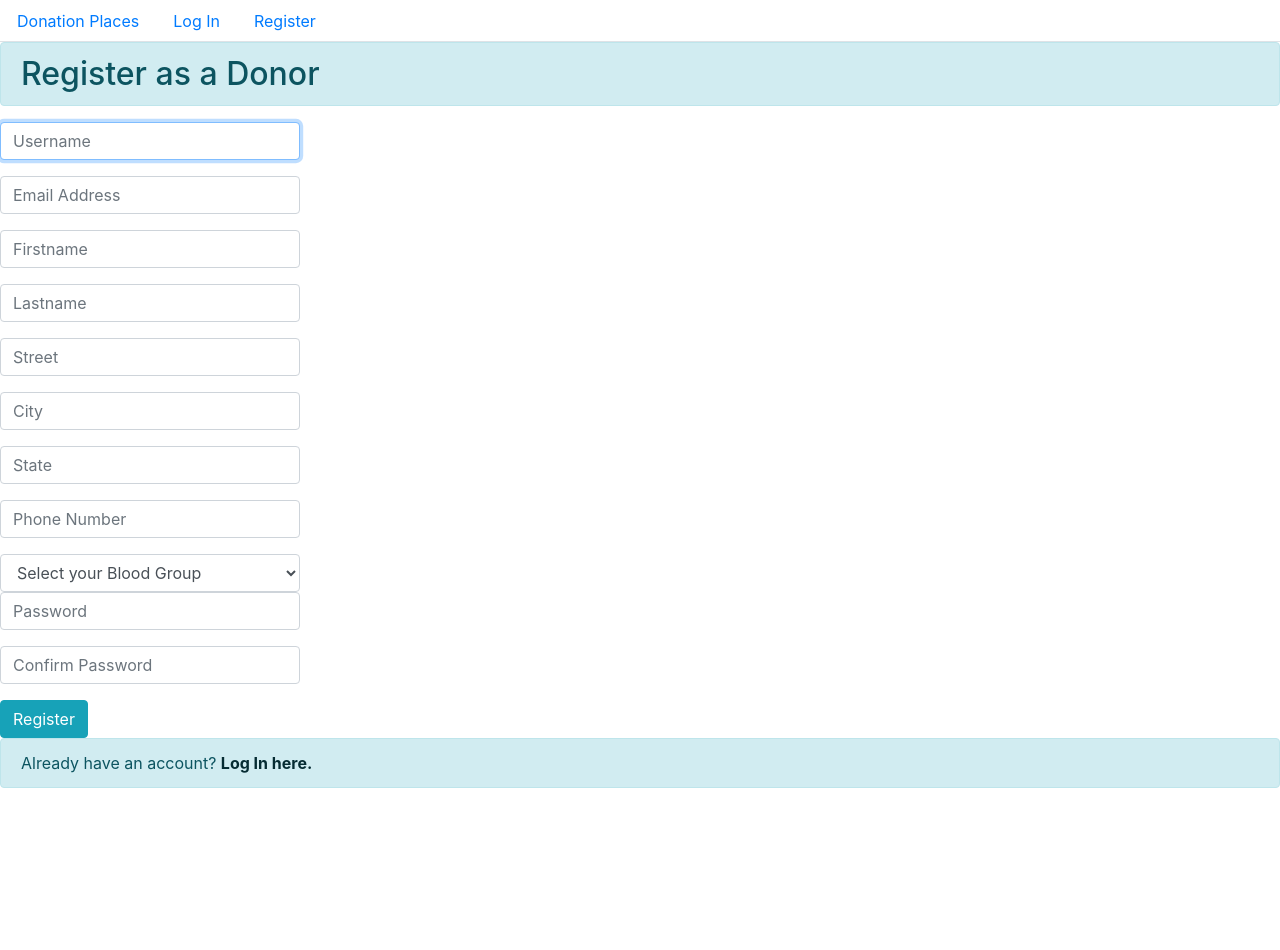
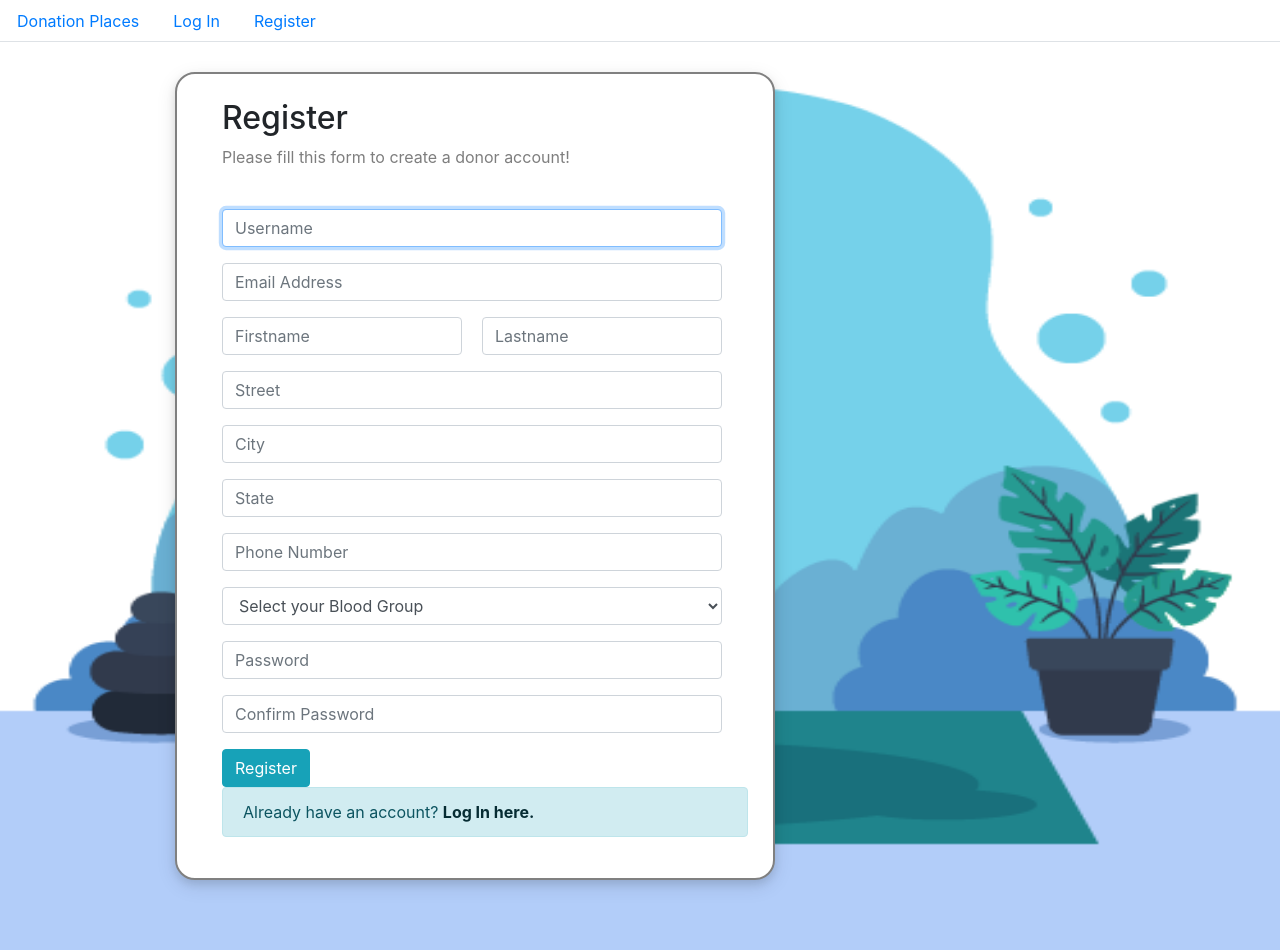
Before and after one commit to dhyan-16k/PL-Project, a Django app: page /register/donor in a window 1280 px wide. Before the commit the page ends 788 px from the top, so only its background shows below. Run offline with Django 3.2, Linux system fonts and the light colour scheme; some libraries are stand-ins or nearby versions.

Commit message:
styled registration pages

```diff
--- /dev/null
+++ b/donate/static/donate/registration_style.css
@@ -0,0 +1,58 @@
+body {
+    /*background-image: url(https://image.freepik.com/free-vector/young-people-standing-talking-each-other-speech-bubble-smartphone-girl-flat-vector-illustration-communication-discussion_74855-8741.jpg);
+    */
+    background-image: url("././images/bg.png");
+    background-size: 100% 100% ;
+}
+
+#Registrationcontainer {
+    margin-left: 100px;
+    margin-right: 0;
+    padding: 0;
+    display: flex;
+    flex-flow: row wrap;
+    /* justify-content: center; */
+
+}
+
+.Registration_tile {
+    box-shadow: 0 4px 8px 0 rgba(0, 0, 0, 0.1), 0 6px 20px 0 rgba(0, 0, 0, 0.1);
+    border : 2px solid grey;
+    border-radius: 20px;
+    padding: 25px;
+    padding-left: 45px;
+    margin: 70px;
+    margin-left: 75px;
+    margin-top: 30px;
+    width: 600px;
+    background-color: white;
+    align-items: center;
+
+}
+
+.registerForm > .form-group > .form-control {
+    width: 500px;
+}
+
+.name > .form-group > .form-control {
+    width: 240px;
+}
+
+#firstname{
+    margin-right: 20px ;
+}
+
+.name {
+    display: flex;
+    flex-flow: row wrap;
+}
+
+#Registerimage {
+    width: 45%;
+    height: 45%;
+
+}
+
+#hospitaltile {
+    padding-left: 25px;
+}
--- a/donate/templates/donate/layout.html
+++ b/donate/templates/donate/layout.html
@@ -6,7 +6,8 @@
         <title>{% block title %}{% endblock %}</title>
         <link rel="icon" href="https://previews.123rf.com/images/pixdesign123/pixdesign1231408/pixdesign123140800173/31092174-cartoon-character-of-blood-drop-with-best-sign.jpg" type="image/x-icon">
         <link rel="stylesheet" href="https://stackpath.bootstrapcdn.com/bootstrap/4.4.1/css/bootstrap.min.css" integrity="sha384-Vkoo8x4CGsO3+Hhxv8T/Q5PaXtkKtu6ug5TOeNV6gBiFeWPGFN9MuhOf23Q9Ifjh" crossorigin="anonymous">
-        <link href="{% static 'donate/styles.css' %}" rel="stylesheet">
+   <!--     <link href="{% static 'donate/styles.css' %}" rel="stylesheet"> -->
+        {% block stylelink %} {% endblock %}
     </head>
     <body>
         <ul class="nav nav-tabs links">
--- a/donate/templates/donate/login.html
+++ b/donate/templates/donate/login.html
@@ -2,6 +2,10 @@
 {% load static %}
 
 {% block title %} Login {% endblock %}
+
+
+{% block stylelink %} <link href="{% static 'donate/styles.css' %}" rel="stylesheet"> {% endblock %}
+
 
 {% block body %}
 
--- a/donate/templates/donate/register.html
+++ b/donate/templates/donate/register.html
@@ -5,6 +5,9 @@
 {% block title %}
     Register
 {% endblock %}
+
+{% block stylelink %} <link href="{% static 'donate/styles.css' %}" rel="stylesheet"> {% endblock %}
+
 
 {% block body %}
 
--- a/donate/templates/donate/register_donor.html
+++ b/donate/templates/donate/register_donor.html
@@ -2,15 +2,25 @@
 
 {% block title %} Register as Donor {% endblock %}
 
+{%load static%}
+{% block stylelink %} <link href="{% static 'donate/registration_style.css' %}" rel="stylesheet"> {% endblock %}
+
 {% block body %}
 
-    <h2 class="alert alert-info">Register as a Donor</h2>
+    <div id="Registrationcontainer">
+
+        <div class="Registration_tile">
+
+
+            <h2 class="h1title">Register</h2>
+            <p style="color:#7E7E7E">Please fill this form to create a donor account!</p>
+            <br>
 
             {% if message %}
                 <div class="alert alert-danger">{{ message }}</div>
             {% endif %}
 
-    <form action="{% url 'registerOption' option='donor' %}" method="post">
+            <form action="{% url 'registerOption' option='donor' %}" method="post" class="registerForm">
                 {% csrf_token %}
                 <div class="form-group">
                     <input class="form-control" autofocus type="text" name="username" placeholder="Username" required>
@@ -18,12 +28,16 @@
                 <div class="form-group">
                     <input class="form-control" type="email" name="email" placeholder="Email Address" required>
                 </div>
+
+                <div class="name">
                     <div class="form-group">
-            <input class="form-control" type="text" name="firstname" placeholder="Firstname" required>
+                        <input class="form-control" type="text" name="firstname" placeholder="Firstname" id="firstname"  required>
                     </div>
                     <div class="form-group">
-            <input class="form-control" type="text" name="lastname" placeholder="Lastname" required>
+                        <input class="form-control" type="text" name="lastname" placeholder="Lastname" id="lastname" required>
                     </div>
+                </div>
+
                 <div class="form-group">
                     <input class="form-control" type="text" name="street" placeholder="Street" required>
                 </div>
@@ -36,6 +50,7 @@
                 <div class="form-group">
                     <input class="form-control" type="number" name="phone_no" placeholder="Phone Number" required>
                 </div>
+                <div class="form-group">
                     <select class="form-control" name="blood_type" required>
                         <option selected>Select your Blood Group</option>
                         <option value="A+">A+</option>
@@ -47,6 +62,7 @@
                         <option value="O+">O+</option>
                         <option value="O-">O-</option>
                     </select>
+                </div>
                 <div class="form-group">
                     <input class="form-control" type="password" name="password" placeholder="Password" required>
                 </div>
@@ -60,4 +76,13 @@
                 Already have an account? <a class="alert-link" href="{% url 'login' %}">Log In here.</a>
             </div>
 
+        </div>
+<!--
+        <img src="https://image.freepik.com/free-vector/sign-concept-illustration_114360-125.jpg" alt="Registerimage" id="Registerimage" >
+
+        <img src="{% static 'donate/images/register.png' %}" id="Registerimage">
+-->
+
+    </div>
+
 {% endblock %}
```
Also changed, not shown: donate/templates/donate/register_hospital.html (+18 -1 lines), donate/static/donate/images/bg.png (added), donate/static/donate/images/register.png (added), donate/static/donate/styles.css (line endings or trailing spaces). Lines whose indentation alone changed are shown as unchanged.
